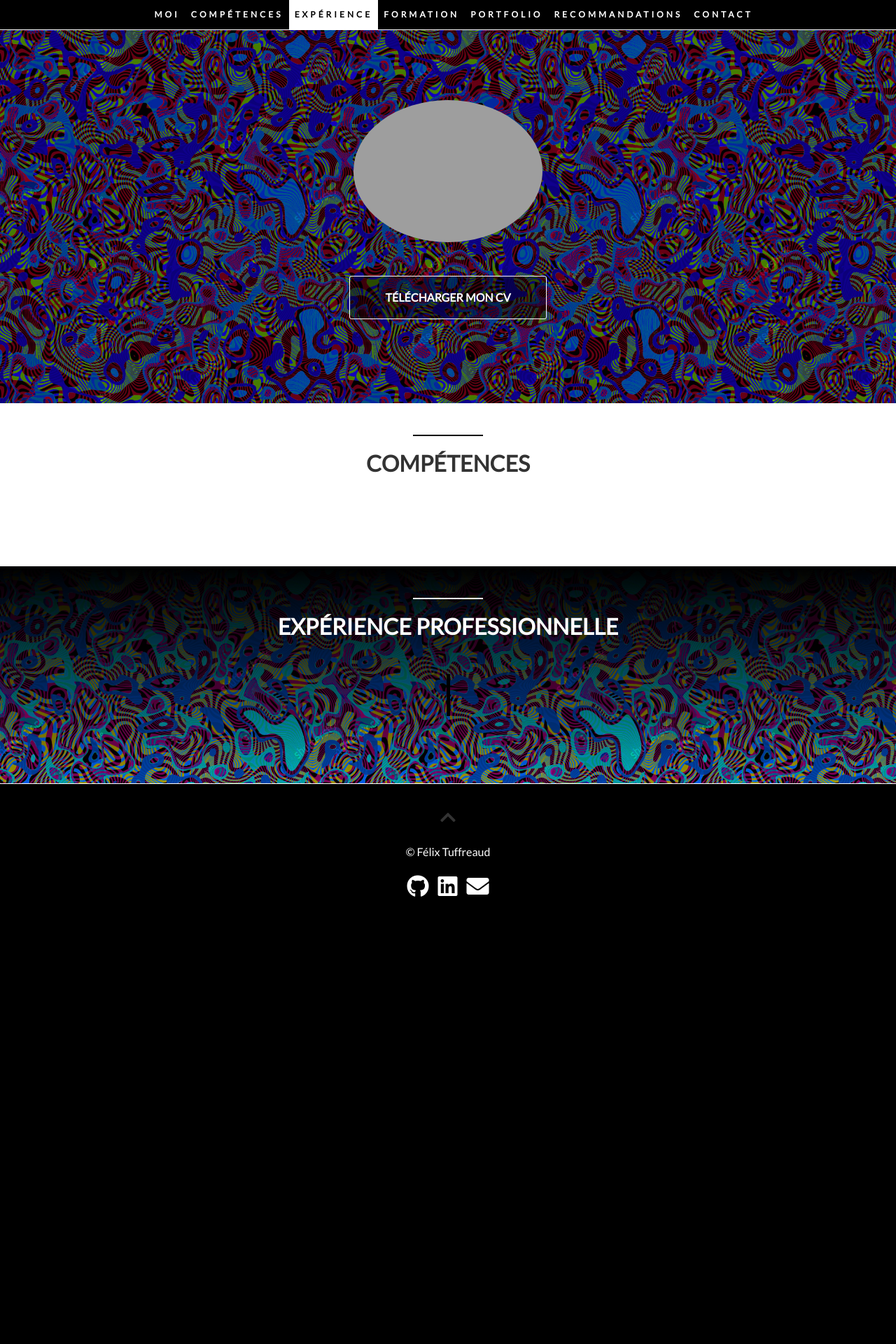
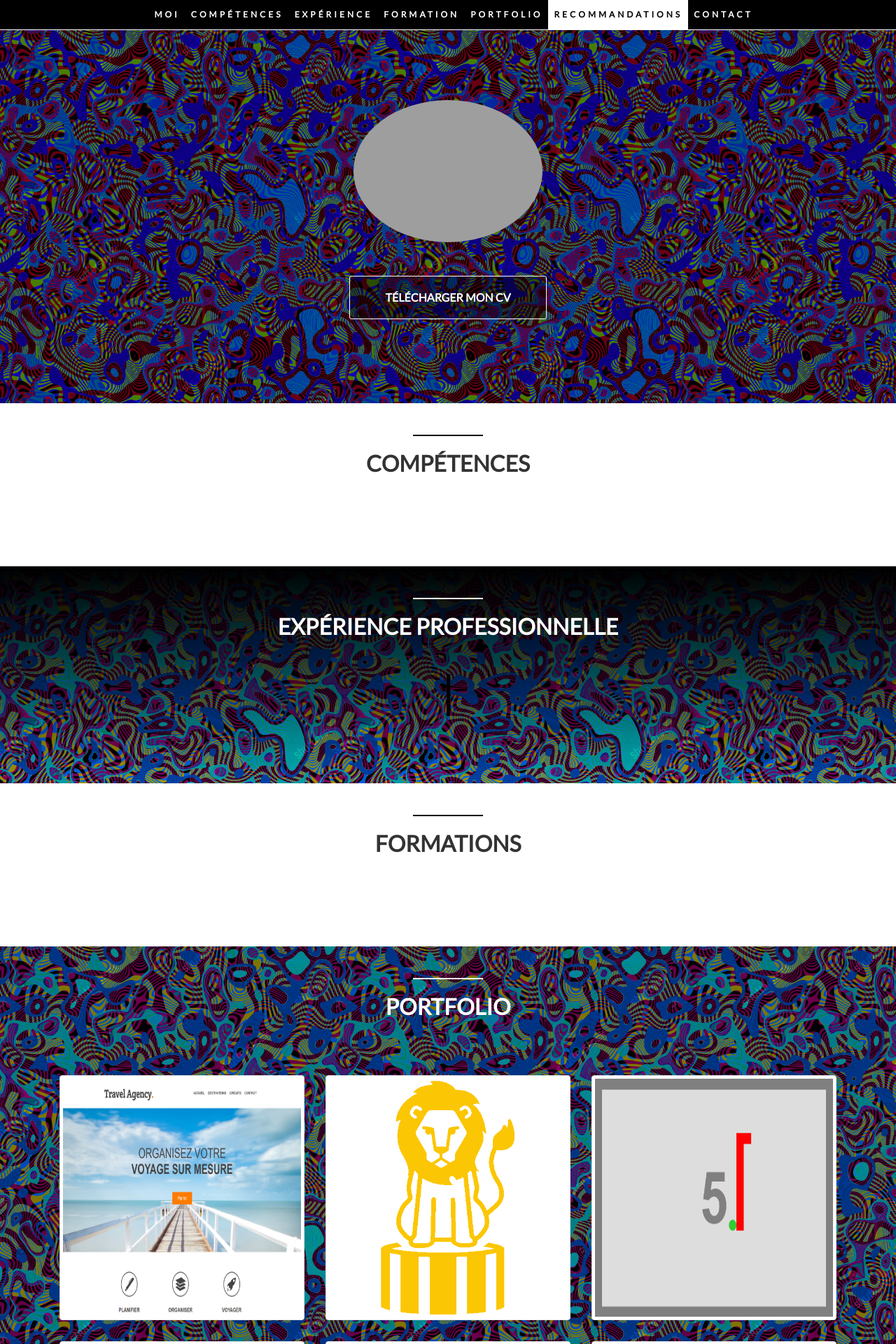
Before and after one commit to Liiinx/cv_symfony, a Symfony app: template templates/cv/index.html.twig in a window 1280 px wide. Shown: the top 1920 px of the page at 70% size. Before the commit the page ends 1281 px from the top, so only its background shows below. Run offline with Twig, Linux system fonts and the light colour scheme; the template is opened without the code that fills it, so the values that code supplies are empty; some libraries are stand-ins or nearby versions; grey boxes are pictures that could not be loaded.

Commit message:
add all sections template and entities

```diff
--- /dev/null
+++ b/templates/cv/education.html.twig
@@ -0,0 +1,24 @@
+<!--formation-->
+<section id="education">
+    <div class="red-divider"></div>
+    <div class="heading">
+        <h2>Formations</h2>
+    </div>
+    <div class="container">
+        <div class="row">
+            {% for education in educations %}
+            <div class="col-sm-6 col-lg-4">
+                <div class="education-block">
+{#                    {{ dump(education) }}#}
+                    <span><i class="fas fa-graduation-cap"></i></span>
+                    <h3>{{ education.school }}</h3>
+                    <h4>{{ education.lessonName }}</h4>
+                    <div class="red-divider"></div>
+                    <h5>{{ education.date }}</h5>
+                    <p>{{ education.abstract }}</p>
+                </div>
+            </div>
+            {% endfor %}
+        </div>
+    </div>
+</section>
--- a/templates/cv/index.html.twig
+++ b/templates/cv/index.html.twig
@@ -4,13 +4,14 @@
 
 {% block content %}
 
-
     {% include 'cv/about.html.twig' %}
     {% include 'cv/skill.html.twig' %}
     {% include 'cv/experience.html.twig' %}
+    {% include 'cv/education.html.twig' %}
+    {% include 'cv/project.html.twig' %}
+    {% include 'cv/recommendation.html.twig' %}
 
     {#test appel function dans vue
     {{ render(controller('App\\Controller\\CvController::mySkill')) }}#}
 
-
 {% endblock %}
--- /dev/null
+++ b/templates/cv/project.html.twig
@@ -0,0 +1,112 @@
+<!--portfolio-->
+
+<section id="portfolio">
+    <div class="container">
+        <div class="white-divider"></div>
+        <div class="heading">
+            <h2>Portfolio</h2>
+        </div>
+
+        <div class="row row-portfolio">
+            {% for project in projects %}
+                <div class="col-sm-4 portfolioImage">
+                    <a href="https://travelagency.liiinx.com/" target="_blank">
+                        <img class="img-thumbnail img-project" src="images/{{ project.image }}" alt="travel agency">
+                        <div class="overlay">
+                            <div class="text">
+                                <h3>{{ project.name }}</h3>
+                                <p>{{ project.abstract }}<br>
+                                    {{ project.tech }}<br>
+                                    {{ project.date }}</p>
+                            </div>
+                        </div>
+                    </a>
+                </div>
+            {% endfor %}
+
+            <div class="col-sm-4 portfolioImage">
+                <a href="https://travelagency.liiinx.com/" target="_blank">
+                    <img class="img-thumbnail img-project" src="images/voyage.png" alt="travel agency">
+                    <div class="overlay">
+                        <div class="text">
+                            <h3>Travel agency</h3>
+                            <p>Premier projet<br>
+                                HTML / CSS<br>
+                                exercice Udemy<br>
+                                Décembre 2017</p>
+                        </div>
+                    </div>
+                </a>
+            </div>
+
+            <div class="col-sm-4 portfolioImage">
+                <a href="https://wildcircus.liiinx.com/" target="_blank">
+                    <img class="img-thumbnail" src="images/lion.png" alt="wild circus">
+                    <div class="overlay">
+                        <div class="text">
+                            <h3>Wild Circus</h3>
+                            <p>Test d'entrée à la Wild code school<br>
+                                HTML / CSS<br>
+                                Février-mars 2018</p>
+                        </div>
+                    </div>
+                </a>
+            </div>
+
+            <div class="col-sm-4 portfolioImage">
+                <a href="https://snake.liiinx.com/" target="_blank">
+                    <img class="img-thumbnail" src="images/serpent.png" alt="snake">
+                    <div class="overlay">
+                        <div class="text">
+                            <h3>Snake</h3>
+                            <p>projet Javascript<br>
+                                Exercice Udemy<br>
+                                Avril-mai 2018</p>
+                        </div>
+                    </div>
+                </a>
+            </div>
+            <div class="col-sm-4 portfolioImage">
+                <a href="https://liiinx.github.io/airWild/" target="_blank">
+                    <img class="img-thumbnail" src="images/airwild.png" alt="Air Wild">
+                    <div class="overlay">
+                        <div class="text">
+                            <h3>Air wild</h3>
+                            <p>Premier projet Wild code school<br>
+                                HTML / CSS / Bootstrap<br>
+                                Septembre 2018</p>
+                        </div>
+                    </div>
+                </a>
+            </div>
+            <div class="col-sm-4 portfolioImage">
+                <a href="https://intothewild.liiinx.com/" target="_blank">
+                    <img class="img-thumbnail" src="images/into-the-wild.png" alt="blog wild">
+                    <div class="overlay">
+                        <div class="text">
+                            <h3>Into the Wild</h3>
+                            <p>Projet PHP - Blog de la Wild code school<br>
+                                PHP Objet/MVC/PDO/SQL <br>
+                                HTML/CSS/Bootstrap<br>
+                                Octobre-novenbre 2018</p>
+                        </div>
+                    </div>
+                </a>
+            </div>
+            <div class="col-sm-4 portfolioImage">
+                <a href="https://ventealaferme.fafachena.com/" target="_blank">
+                    <img class="img-thumbnail" src="images/vente-a-la-ferme.png" alt="Vente à la ferme">
+                    <div class="overlay">
+                        <div class="text">
+                            <h3>Vente à la ferme</h3>
+                            <p>Projet Symfony Wild code school<br>
+                                Symfony4/PHP/Twig<br>
+                                HTML/CSS/Bootstrap<br>
+                                Décembre-janvier 2018-2019</p>
+                        </div>
+                    </div>
+                </a>
+            </div>
+        </div>
+    </div>
+</section>
--- /dev/null
+++ b/templates/cv/recommendation.html.twig
@@ -0,0 +1,31 @@
+<!--recommandations-->
+
+<section id="recommandations">
+    <div class="container">
+        <div class="red-divider"></div>
+        <div class="heading">
+            <h2>Recommandations</h2>
+        </div>
+        <div id="myCarousel" class="carousel slide text-center" data-ride="carousel">
+            <ol class="carousel-indicators">
+                {% for recommendation in recommendations %}
+                    <li data-target="#myCarousel" data-slide-to="{{ loop.index0 }}" {% if loop.index0 == 0 %} class="active" {% endif %}></li>
+                {% endfor %}
+            </ol>
+            <div class="carousel-inner" role="listbox">
+                {% for recommendation in recommendations %}
+                    <div class="{% if loop.index0 == 0 %}carousel-item active{% else %}carousel-item{% endif %}">
+                        <h3>{{ recommendation.quote }}</h3>
+                        <h4>{{ recommendation.author }}</h4>
+                    </div>
+                {% endfor %}
+            </div>
+            <a class="carousel-control-prev" href="#myCarousel" data-slide="prev" role="button">
+                <span><i class="fas fa-chevron-left fa-2x"></i></span>
+            </a>
+            <a class="carousel-control-next" href="#myCarousel" data-slide="next" role="button">
+                <span><i class="fas fa-chevron-right fa-2x"></i></span>
+            </a>
+        </div>
+    </div>
+</section>
```
Also changed, not shown: src/Controller/CvController.php (+11 -1 lines).
